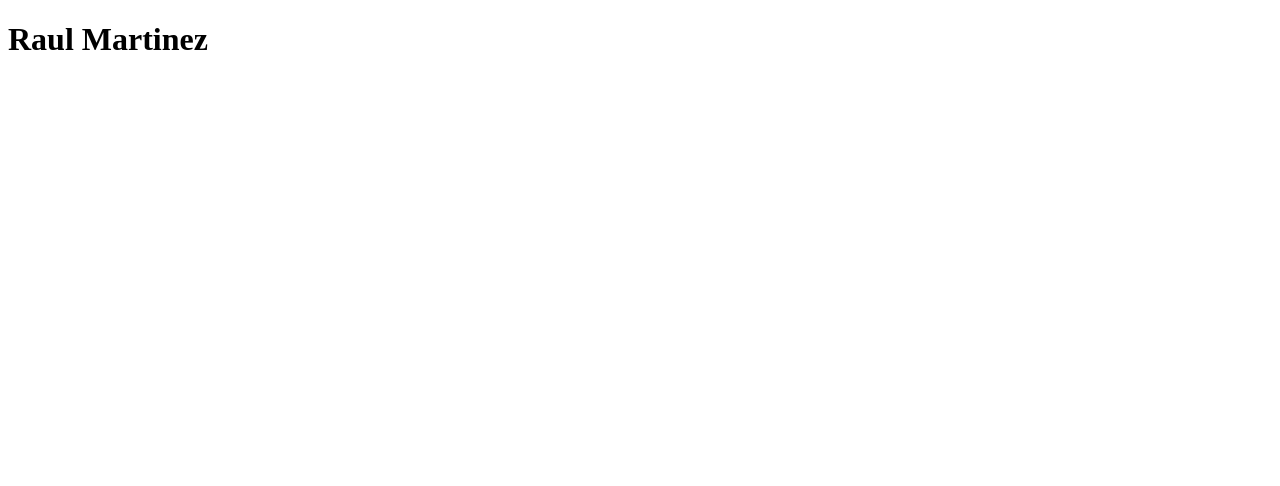
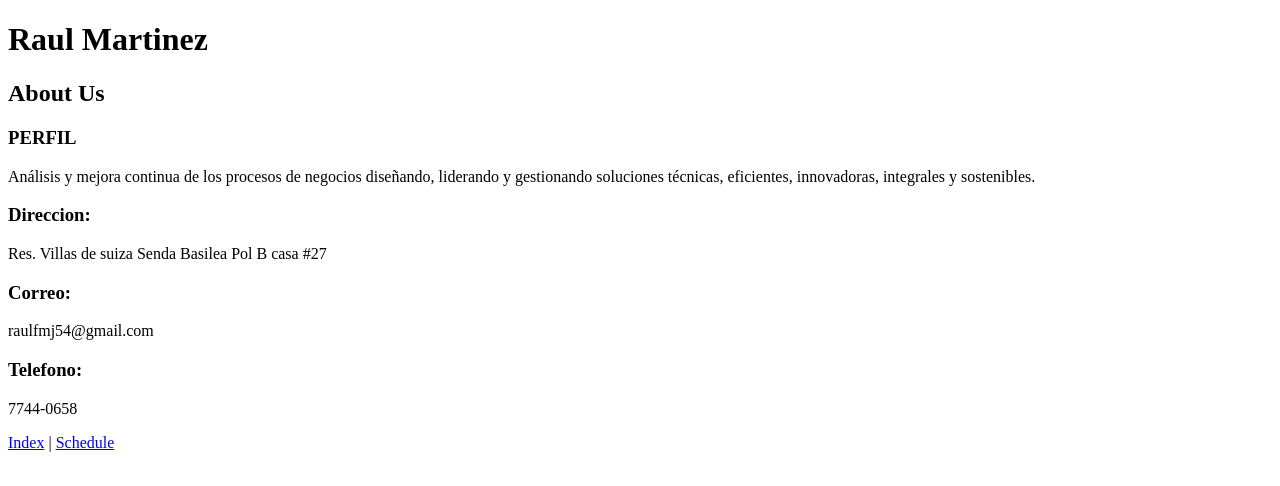
Before and after one commit to raulfmj54/el-hub, a plain HTML site: page about_us.html in a window 1280 px wide. Drawn offline with Linux system fonts and the light colour scheme.

Commit message:
Agregando info

```diff
--- a/about_us.html
+++ b/about_us.html
@@ -7,5 +7,17 @@
 </head>
 <body>
     <h1>Raul Martinez</h1>
+    <h2>About Us</h2>
+    <h3>PERFIL</h3>
+    <p> Análisis y mejora continua de los procesos de negocios diseñando, liderando y gestionando soluciones técnicas, eficientes, innovadoras, integrales y sostenibles.</p>
+
+    <h3>Direccion: </h3>
+        Res. Villas de suiza Senda Basilea Pol B casa #27
+    <h3>Correo: </h4>
+        raulfmj54@gmail.com
+    <h3>Telefono: </h4>
+        7744-0658
+    <p></p>
+    <a href="index.html">Index</a> | <a href="schedule.html">Schedule</a>
 </body>
 </html>
```
Also changed, not shown: index.html (+1 -0 lines), schedule.html (+2 -1 lines).
